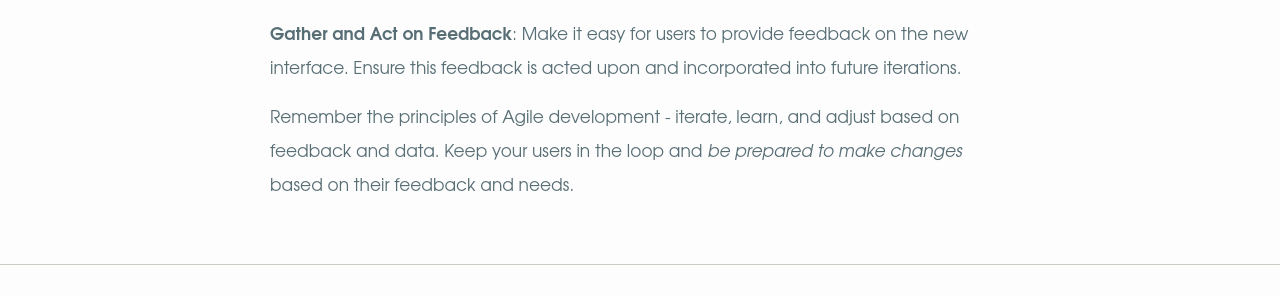
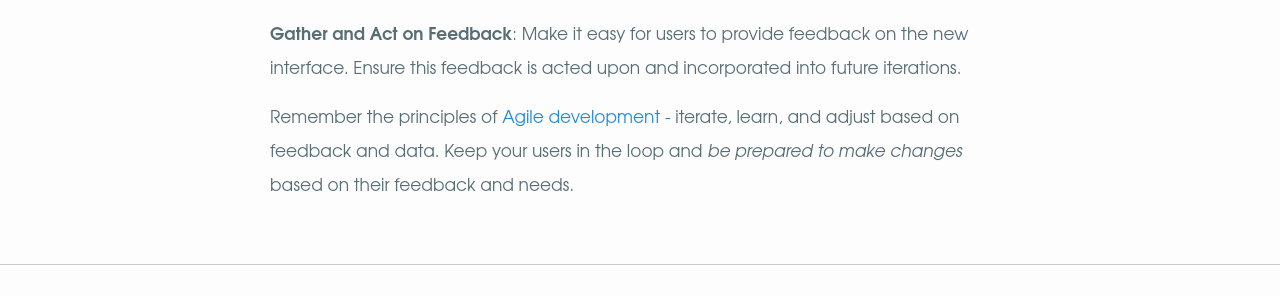
Before and after one commit to wgx/blog.willgrant.org, a Jekyll site: the page built from _posts/28-11-27-strategies-for-successful-user-interface-migrations.markdown, in a window 1280 px wide. Shown: the part 1221-1517 px from the top of the page. Built offline with Jekyll 4.4.1, drawn with Linux system fonts in a browser that asks for light colours; part of the change alters nothing that is shown.

```diff
--- a/_posts/28-11-27-strategies-for-successful-user-interface-migrations.markdown
+++ b/_posts/28-11-27-strategies-for-successful-user-interface-migrations.markdown
@@ -22,4 +22,4 @@ So, with that in mind here are a few strategies that should help ease the pain f
 
 **Gather and Act on Feedback**: Make it easy for users to provide feedback on the new interface. Ensure this feedback is acted upon and incorporated into future iterations.
 
-Remember the principles of Agile development - iterate, learn, and adjust based on feedback and data. Keep your users in the loop and *be prepared to make changes* based on their feedback and needs.
+Remember the principles of [Agile development](https://agilemanifesto.org/) - iterate, learn, and adjust based on feedback and data. Keep your users in the loop and *be prepared to make changes* based on their feedback and needs.
```
